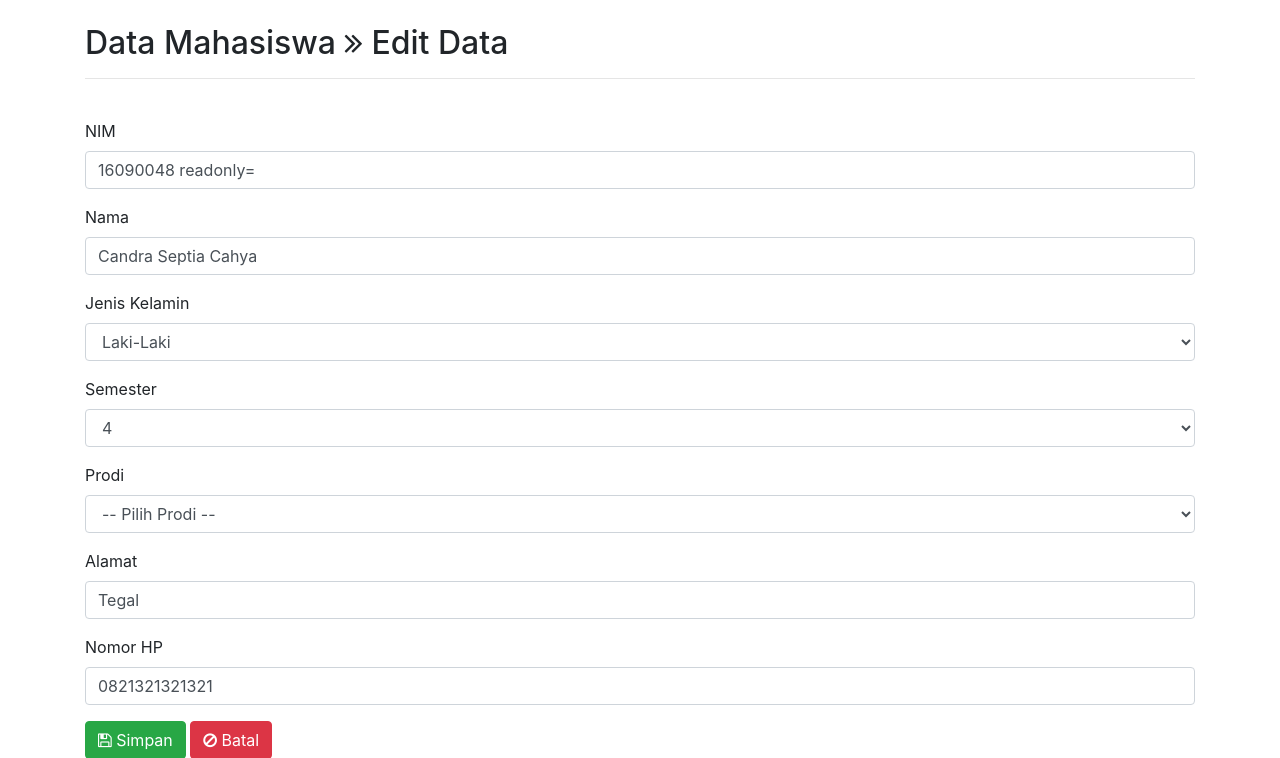
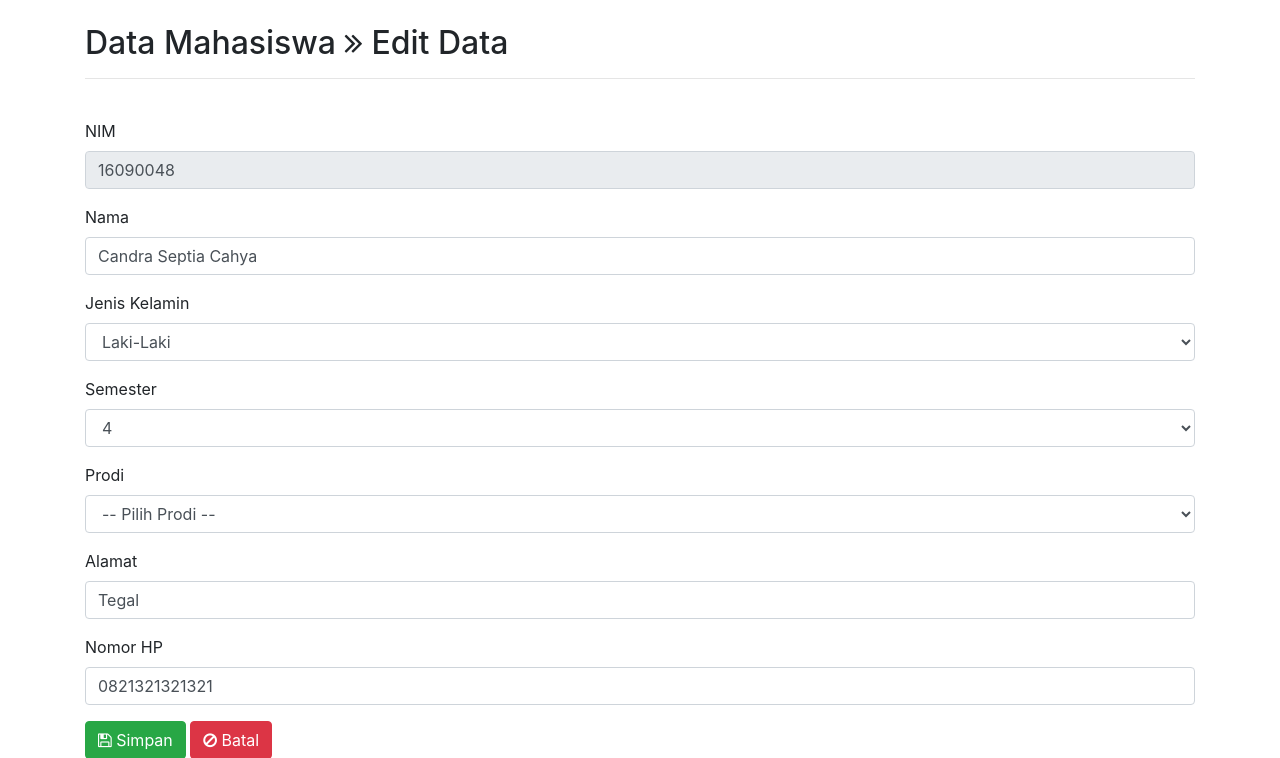
Before and after one commit to maulanasiddiq/AplikasiPerekamanDataMahasiswa, a PHP site: page /edit.php?nim=16090048 in a window 1280 px wide. Shown: the part 56-814 px from the top of the page. Run offline with PHP 8.4, Linux system fonts and the light colour scheme; data comes from the database, SQL or seed files in the repository.

Commit message:
commit 10

```diff
--- a/edit.php
+++ b/edit.php
@@ -60,7 +60,7 @@
                 <div class="form-group">
                     <label for="nim">NIM</label>
                     <div>
-                        <input type="text" class="form-control" id="nim" name="nim" placeholder="nim" value="<?php echo $nim;?> readonly="true">
+                        <input type="text" class="form-control" id="nim" name="nim" placeholder="nim" value="<?php echo $nim;?>" readonly="true">
                     </div>
                 </div>
 
```
